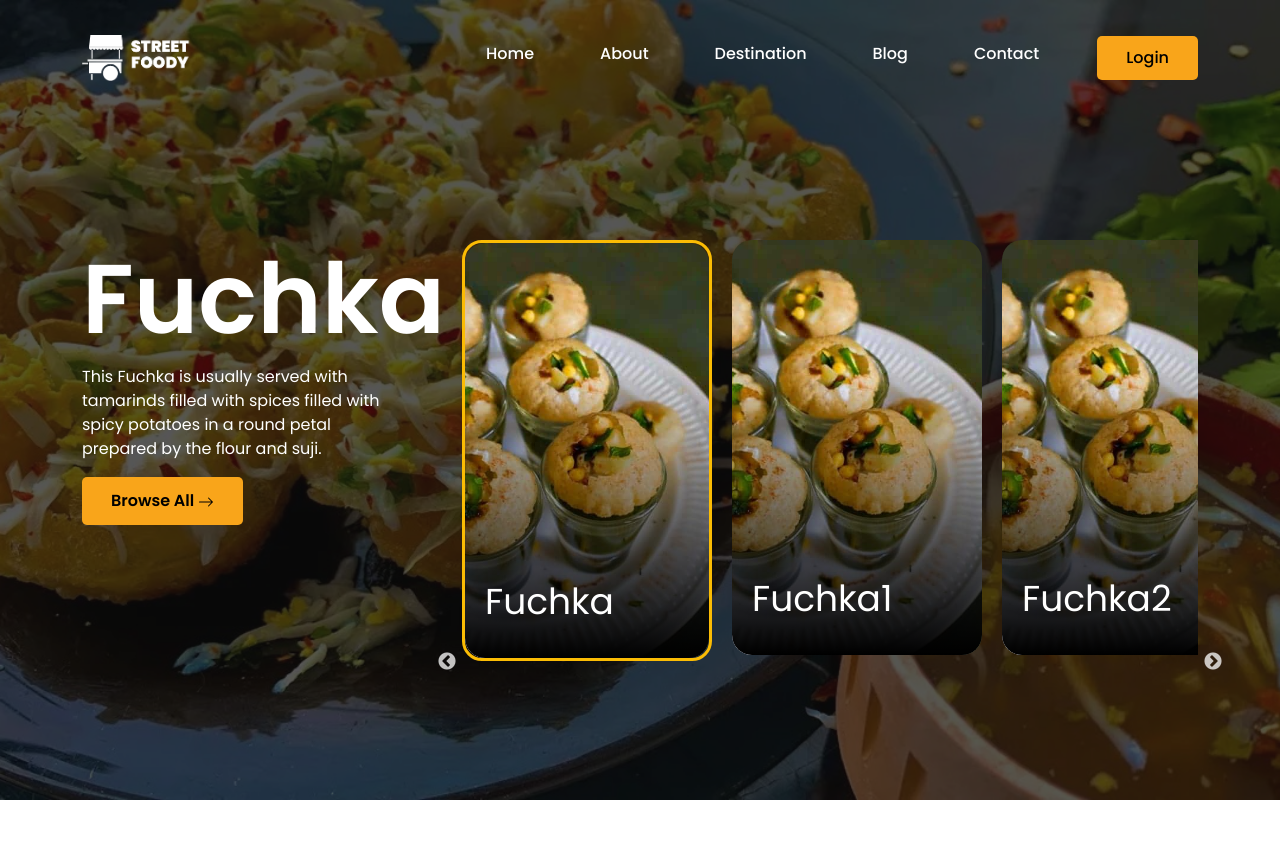
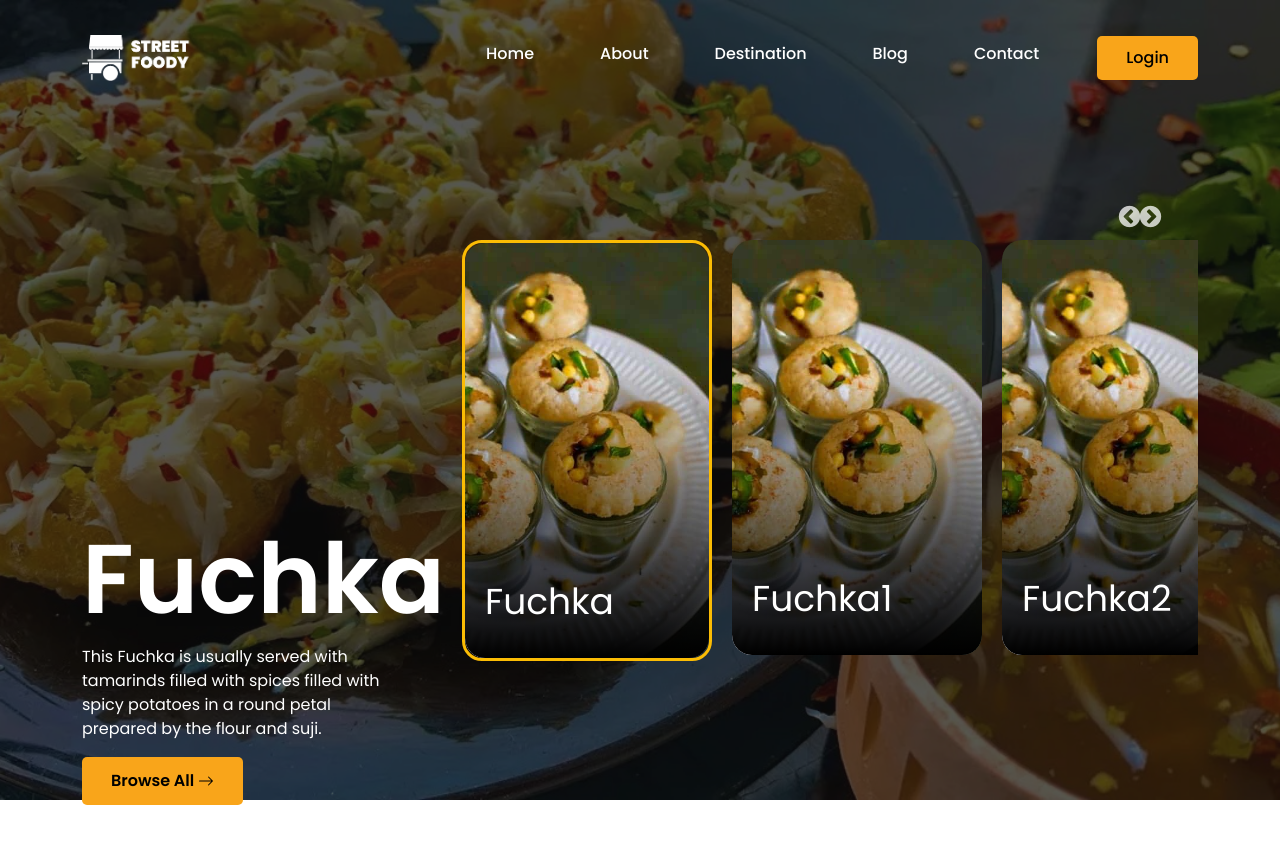
Before and after one commit to sagorranait/street-foody, a React (Create React App) app: page / in a window 1280 px wide. Shown: the top 844 px of the page. Built offline with nearby package versions, Linux system fonts and the light colour scheme.

Commit message:
Design of Home page is done.

```diff
--- a/src/Pages/Home.js
+++ b/src/Pages/Home.js
@@ -11,7 +11,13 @@ function Home() {
     infinite: true,
     centerPadding: "60px",
     slidesToShow: 3,
-    speed: 500
+    swipeToSlide: true,
+    speed: 500,
+    afterChange: function(index) {
+      console.log(
+        `Slider Changed to: ${index},`
+      );
+    }
   };
 
   return (
--- a/src/Style/pages/_home.scss
+++ b/src/Style/pages/_home.scss
@@ -23,6 +23,12 @@
 
       .category-content{
         padding-right: 45px;
+        height: 100%;
+        display: flex;
+        align-items: flex-start;
+        flex-direction: column;
+        justify-content: center;
+
         h1{
             font-weight: 600;
             font-size: 97.6842px;
@@ -51,6 +57,21 @@
     border: 3px solid #FBBC04;
     border-radius: 20px;
 }
+
+.slick-prev:before, .slick-next:before {
+    font-size: 25px;
+}
+
+button.slick-arrow.slick-prev {
+    top: -25px;
+    left: 89%;
+}
+
+button.slick-arrow.slick-next {
+    top: -25px;
+    right: 40px;
+}
+
 }
 
 .category-card{
```
